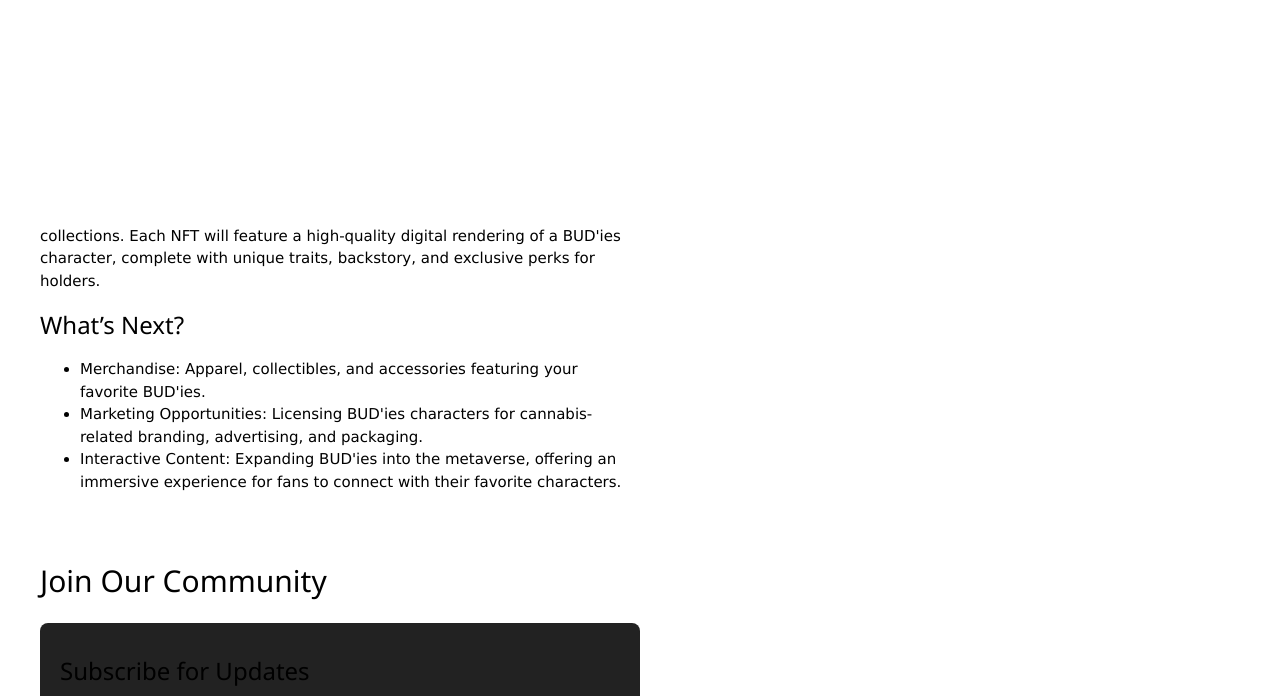
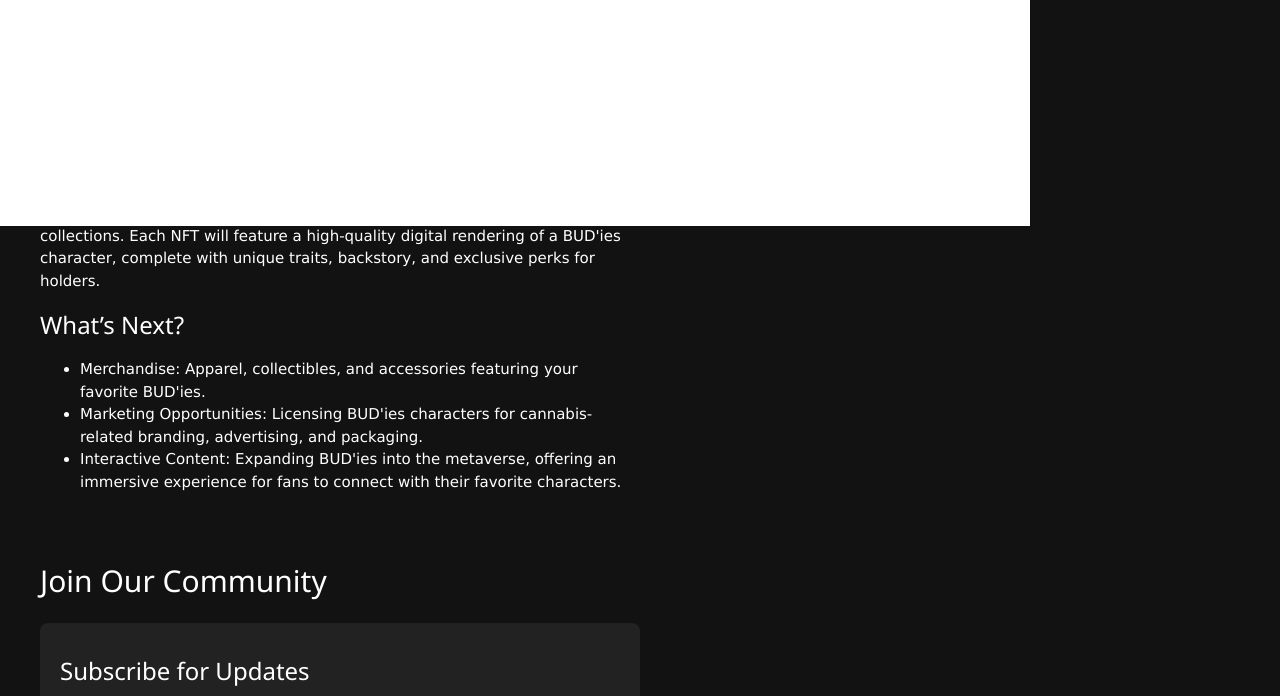
Before and after one commit to Radical0xEd/NFT-Launch, a plain HTML site: page index.html in a window 1280 px wide. Shown: the part 574-1270 px from the top of the page. Drawn offline with nearby package versions, Linux system fonts and the light colour scheme.

Commit message:
Update style.css

```diff
--- a/style.css
+++ b/style.css
@@ -1,9 +1,4 @@
----
----
 
-@import "{{ site.theme }}";
-
-<style>
         body {
             font-family: 'Roboto', sans-serif;
             background-color: #121212;
@@ -129,4 +124,3 @@
         .open-sidebar-btn:focus {
             outline: none;
         }
-    </style>
```
